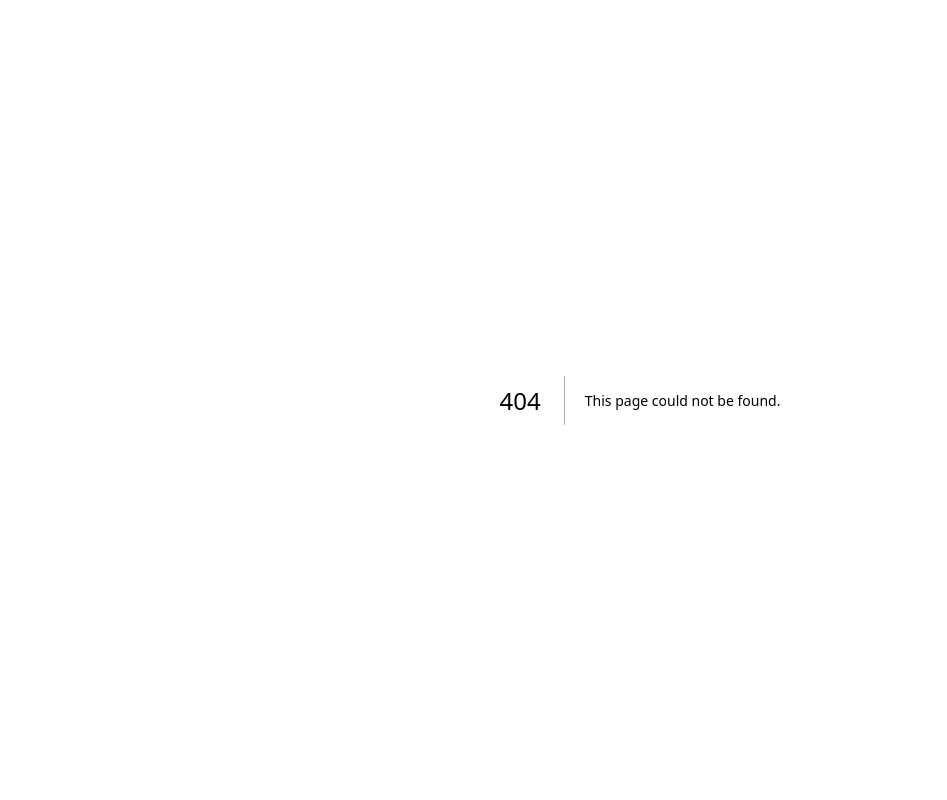
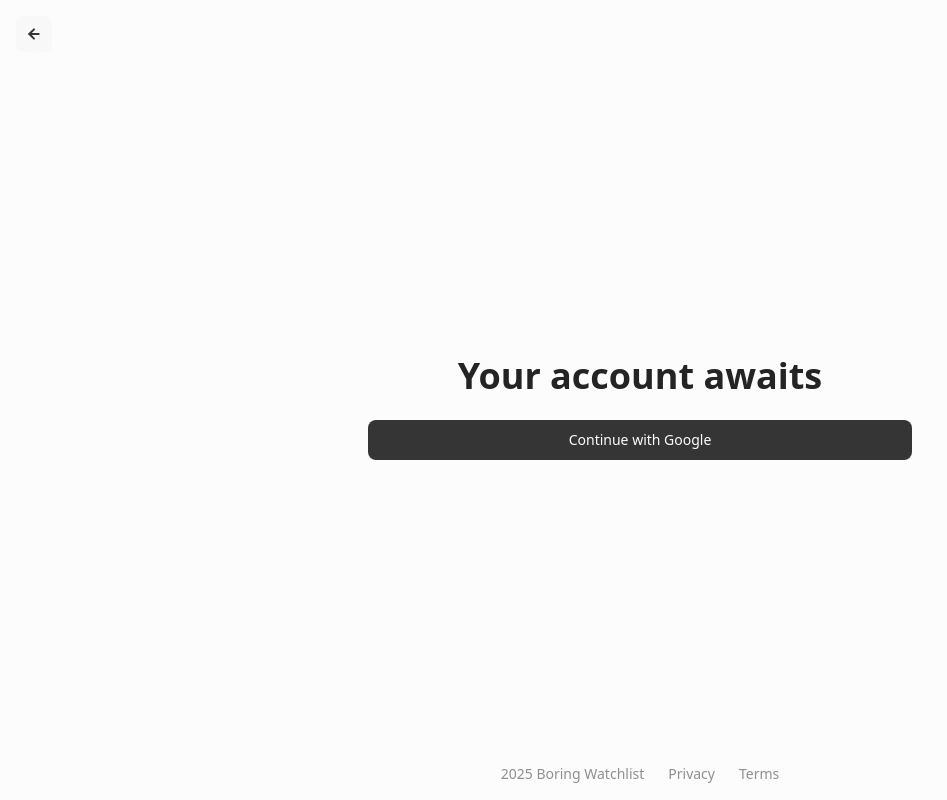
Before and after one commit to mozzillation/boring-watchlist-web, a Next.js app: page /sign-in in a window 1280 px wide. Before the commit this address had no page. Shown: the whole page, without its empty margins (0-947 px from the left). Built offline with nearby package versions, Linux system fonts and the light colour scheme; no server answers.

Commit message:
feat: add authentication layout and sign-in page with Google integration, part of BW-56

```diff
--- a/package.json
+++ b/package.json
@@ -19,6 +19,7 @@
     "class-variance-authority": "^0.7.1",
     "clsx": "^2.1.1",
     "lucide-react": "^0.507.0",
+    "motion": "^12.10.4",
     "next": "15.3.1",
     "next-themes": "^0.4.6",
     "react": "^19.0.0",
--- /dev/null
+++ b/src/app/(auth)/layout.tsx
@@ -0,0 +1,29 @@
+import { createServerClient } from '@/lib/supabase'
+import { redirect } from 'next/navigation'
+
+type AuthLayoutProps = Readonly<{
+  children: React.ReactNode
+}>
+
+const AuthLayout: React.FC<AuthLayoutProps> = async ({ children }) => {
+  const supabase = await createServerClient()
+  const { data } = await supabase.auth.getUser()
+  const { user } = data
+
+  if (user) redirect('/')
+
+  return (
+    <section id="auth" className={`min-h-screen h-full flex flex-col`}>
+      <div className={`flex flex-col h-full grow`}>{children}</div>
+      <footer
+        className={`flex flex-row p-4 items-center content-center justify-center gap-6 text-sm text-muted-foreground select-none`}
+      >
+        <div>{new Date().getFullYear()} Boring Watchlist</div>
+        <div>Privacy</div>
+        <div>Terms</div>
+      </footer>
+    </section>
+  )
+}
+
+export default AuthLayout
--- a/src/app/(auth)/login/components/SignInWithGoogle.tsx
+++ /dev/null
@@ -1,18 +0,0 @@
-'use client'
-
-import { signInWithGoogle } from '@/lib/auth-actions'
-import React from 'react'
-
-const SignInWithGoogleButton = () => {
-  return (
-    <button
-      type="submit"
-      formAction={() => signInWithGoogle(window.location.origin)}
-      className=""
-    >
-      Login with Google
-    </button>
-  )
-}
-
-export default SignInWithGoogleButton
--- a/src/app/(auth)/login/page.tsx
+++ /dev/null
@@ -1,19 +0,0 @@
-import { createServerClient } from '@/lib/supabase'
-import SignInWithGoogleButton from './components/SignInWithGoogle'
-import { redirect } from 'next/navigation'
-
-export default async function LoginPage() {
-  const supabase = await createServerClient()
-  const { data } = await supabase.auth.getUser()
-  const { user } = data
-
-  if (user) redirect('/')
-
-  return (
-    <div>
-      <form>
-        <SignInWithGoogleButton />
-      </form>
-    </div>
-  )
-}
--- /dev/null
+++ b/src/app/(auth)/sign-in/page.tsx
@@ -0,0 +1,89 @@
+'use client'
+
+import { motion, Variants } from 'motion/react'
+
+import { Button } from '@/components/ui/button'
+import { ArrowLeft } from 'lucide-react'
+import Link from 'next/link'
+
+import { signInWithGoogle } from '@/lib/auth-actions'
+
+const MOTION_PARENT: Variants = {
+  initial: {},
+  animate: {
+    transition: {
+      staggerChildren: 0.1,
+      type: 'spring',
+      damping: 100,
+    },
+  },
+}
+
+const MOTION_CHILD: Variants = {
+  initial: {
+    opacity: 0,
+    y: 50,
+    scale: 0.9,
+  },
+  animate: {
+    opacity: 1,
+    y: 0,
+    scale: 1,
+  },
+}
+
+const CreateAccountPage = () => {
+  return (
+    <div
+      className={`w-full flex flex-col items-center justify-center content-center h-full grow`}
+    >
+      <header className={`p-4 flex flex-row w-full`}>
+        <Link href="/" passHref>
+          <Button variant="secondary" size="icon">
+            <ArrowLeft strokeWidth={3} />
+          </Button>
+        </Link>
+      </header>
+      <motion.main
+        variants={MOTION_PARENT}
+        initial="initial"
+        animate="animate"
+        className={`w-full flex-1 flex items-center content-center justify-center`}
+      >
+        <div className="flex flex-col gap-6 p-4 w-full max-w-xl">
+          <motion.h1
+            className={`text-center text-4xl font-semibold`}
+            variants={MOTION_CHILD}
+          >
+            Your account awaits
+          </motion.h1>
+
+          <motion.div
+            className={`w-full flex flex-row gap-4 items-center content-center justify-evenly`}
+            variants={MOTION_CHILD}
+          >
+            <Button
+              variant="default"
+              size="lg"
+              className={`flex-1`}
+              onClick={() => signInWithGoogle(window.location.origin)}
+            >
+              Continue with Google
+            </Button>
+          </motion.div>
+          {/* <motion.div
+            className={`w-full flex flex-row gap-2 items-center content-center justify-center text-sm`}
+            variants={MOTION_CHILD}
+          >
+            <div className={`text-muted-foreground`}>
+              Already have an account?
+            </div>
+            <div className={`font-semibold`}>Log in</div>
+          </motion.div> */}
+        </div>
+      </motion.main>
+    </div>
+  )
+}
+
+export default CreateAccountPage
--- a/src/app/(tabs)/page.tsx
+++ b/src/app/(tabs)/page.tsx
@@ -1,12 +1,14 @@
-// import { fetchMovieByID } from '@/lib/tmdb/queries/movie'
-// import { createServerClient } from '@/lib/supabase'
+'use client'
 
-async function Home() {
-  // const movie = await fetchMovieByID(8888)
-  // const supabase = await createServerClient()
-  // const { data } = await supabase.auth.getUser()
+import { Button } from '@/components/ui/button'
+import { signOut } from '@/lib/auth-actions'
 
-  return <div>Homepage</div>
+const Home = () => {
+  return (
+    <div>
+      <Button onClick={() => signOut()}>Sign Out</Button>
+    </div>
+  )
 }
 
 export default Home
--- a/src/config/env.ts
+++ b/src/config/env.ts
@@ -3,8 +3,8 @@ import { z } from 'zod'
 const envSchema = z.object({
   NEXT_PUBLIC_TMDB_API_URL: z.string().url(),
   NEXT_PUBLIC_TMDB_API_KEY: z.string().min(1),
-  NEXT_PUBLIC_INSTANT_APP_ID: z.string().min(1),
-  INSTANT_APP_ADMIN_TOKEN: z.string().min(1),
+  NEXT_PUBLIC_SUPABASE_URL: z.string().min(1),
+  NEXT_PUBLIC_SUPABASE_ANON_KEY: z.string().min(1),
 })
 
 const parsed = envSchema.safeParse(process.env)
--- a/src/lib/auth-actions/index.ts
+++ b/src/lib/auth-actions/index.ts
@@ -1,91 +1,91 @@
-"use server";
+'use server'
 
-import { revalidatePath } from "next/cache";
-import { redirect } from "next/navigation";
+import { revalidatePath } from 'next/cache'
+import { redirect } from 'next/navigation'
 
-import { createServerClient } from "@/lib/supabase/server";
+import { createServerClient } from '@/lib/supabase/server'
 
-export async function login(formData: FormData) {
-  const supabase = await createServerClient();
+export const login = async (formData: FormData) => {
+  const supabase = await createServerClient()
 
   // type-casting here for convenience
   // in practice, you should validate your inputs
   const data = {
-    email: formData.get("email") as string,
-    password: formData.get("password") as string,
-  };
+    email: formData.get('email') as string,
+    password: formData.get('password') as string,
+  }
 
-  const { error } = await supabase.auth.signInWithPassword(data);
+  const { error } = await supabase.auth.signInWithPassword(data)
 
   if (error) {
-    redirect("/error");
+    redirect('/error')
   }
 
-  revalidatePath("/", "layout");
-  redirect("/");
+  revalidatePath('/', 'layout')
+  redirect('/')
 }
 
-export async function signup(formData: FormData) {
-  const supabase = await createServerClient();
+export const signUp = async (formData: FormData) => {
+  const supabase = await createServerClient()
 
   // type-casting here for convenience
   // in practice, you should validate your inputs
-  const firstName = formData.get("first-name") as string;
-  const lastName = formData.get("last-name") as string;
+  const firstName = formData.get('first-name') as string
+  const lastName = formData.get('last-name') as string
   const data = {
-    email: formData.get("email") as string,
-    password: formData.get("password") as string,
+    email: formData.get('email') as string,
+    password: formData.get('password') as string,
     options: {
       data: {
-        full_name: `${firstName + " " + lastName}`,
-        email: formData.get("email") as string,
+        full_name: `${firstName + ' ' + lastName}`,
+        email: formData.get('email') as string,
       },
     },
-  };
+  }
 
-  const { error } = await supabase.auth.signUp(data);
+  const { error } = await supabase.auth.signUp(data)
 
   if (error) {
-    redirect("/error");
+    redirect('/error')
   }
 
-  revalidatePath("/", "layout");
-  redirect("/");
+  revalidatePath('/', 'layout')
+  redirect('/')
 }
 
-export async function signout() {
-  const supabase = await createServerClient();
-  const { error } = await supabase.auth.signOut();
+export const signOut = async () => {
+  const supabase = await createServerClient()
+  const { error } = await supabase.auth.signOut()
   if (error) {
-    console.log(error);
-    redirect("/error");
+    console.log(error)
+    redirect('/error')
   }
 
-  redirect("/logout");
+  redirect('/logout')
 }
 
 /**
  *
  * @param origin - URL passed by the client to redirect the user after successful login
  */
-export async function signInWithGoogle(origin: string) {
-  const supabase = await createServerClient();
+export const signInWithGoogle = async (origin: string) => {
+  const supabase = await createServerClient()
 
   const { data, error } = await supabase.auth.signInWithOAuth({
-    provider: "google",
+    provider: 'google',
     options: {
       redirectTo: `${origin}/auth/callback`,
       queryParams: {
-        access_type: "offline",
-        prompt: "consent",
+        access_type: 'offline',
+        prompt: 'consent',
       },
     },
-  });
+  })
 
   if (error) {
-    console.log(error);
-    redirect("/error");
+    console.log(error)
+    redirect('/error')
   }
 
-  redirect(data.url);
+  redirect(data.url)
 }
--- a/src/lib/supabase/client.tsx
+++ b/src/lib/supabase/client.tsx
@@ -1,6 +1,6 @@
 import { createBrowserClient as _createBrowserClient } from '@supabase/ssr'
 
-export function createBrowserClient() {
+export const createBrowserClient = () => {
   return _createBrowserClient(
     process.env.NEXT_PUBLIC_SUPABASE_URL!,
     process.env.NEXT_PUBLIC_SUPABASE_ANON_KEY!,
--- a/src/lib/supabase/index.ts
+++ b/src/lib/supabase/index.ts
@@ -1,5 +1,5 @@
-import { createBrowserClient } from "./client";
-import { createServerClient } from "./server";
-import { updateSession } from "./middleware";
+import { createBrowserClient } from './client'
+import { createServerClient } from './server'
+import { updateSession } from './middleware'
 
 export { createBrowserClient, createServerClient, updateSession }
--- a/src/lib/supabase/middleware.ts
+++ b/src/lib/supabase/middleware.ts
@@ -1,7 +1,7 @@
 import { createServerClient } from '@supabase/ssr'
 import { NextResponse, type NextRequest } from 'next/server'
 
-export async function updateSession(request: NextRequest) {
+export const updateSession = async (request: NextRequest) => {
   let supabaseResponse = NextResponse.next({
     request,
   })
@@ -39,12 +39,12 @@ export async function updateSession(request: NextRequest) {
 
   if (
     !user &&
-    !request.nextUrl.pathname.startsWith('/login') &&
+    !request.nextUrl.pathname.startsWith('/sign-in') &&
     !request.nextUrl.pathname.startsWith('/auth')
   ) {
     // no user, potentially respond by redirecting the user to the login page
     const url = request.nextUrl.clone()
-    url.pathname = '/login'
+    url.pathname = '/sign-in'
     return NextResponse.redirect(url)
   }
 
--- a/src/lib/supabase/server.ts
+++ b/src/lib/supabase/server.ts
@@ -1,7 +1,7 @@
 import { createServerClient as _createServerClient } from '@supabase/ssr'
 import { cookies } from 'next/headers'
 
-export async function createServerClient() {
+export const createServerClient = async () => {
   const cookieStore = await cookies()
 
   return _createServerClient(
```
Also changed, not shown: 1 other file (tests, documents, lock files or other folders).
